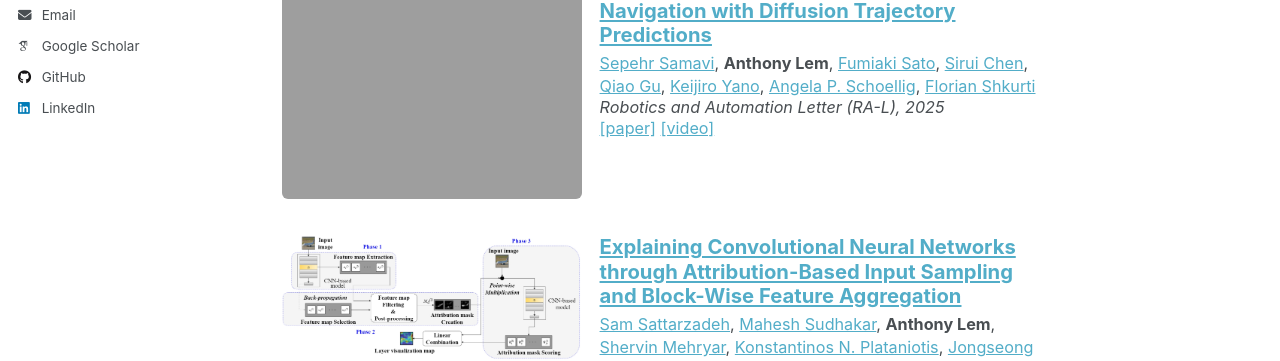
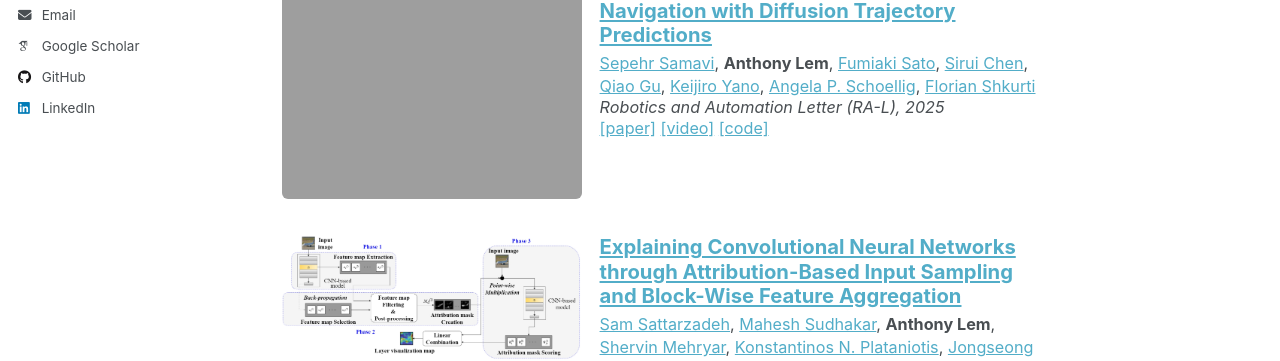
Before and after one commit to Anthonyjlem/Anthonyjlem.github.io, a Jekyll site: the page built from _pages/about.md, in a window 1280 px wide and 900 px high. Shown: the part 400-761 px from the top of the window. Built offline with Jekyll 4.4.1, drawn with Linux system fonts in a browser that asks for light colours; some web fonts are replaced; a script that is not in the unit is left out.

```diff
--- a/_includes/archive-single.html
+++ b/_includes/archive-single.html
@@ -97,8 +97,8 @@
         <p>Recommended citation: {{ post.citation }}</p>
       {% elsif post.paperurl and post.bibtexurl %}
         <p><a href=" {{ post.paperurl }} ">[paper]</a> | <a href="{{ post.bibtexurl }}">Download Bibtex</a></p>
-      {% elsif post.paperurl and post.video %}
-        <div><a href=" {{ post.paperurl }} ">[paper]</a> <a href=" {{ post.video }} ">[video]</a></div>
+      {% elsif post.paperurl and post.video and post.code%}
+        <div><a href=" {{ post.paperurl }} ">[paper]</a> <a href=" {{ post.video }} ">[video]</a> <a href=" {{ post.code }} ">[code]</a></div>
       {% elsif post.paperurl %}
         <div><a href=" {{ post.paperurl }} ">[paper]</a></div>
       {% elsif post.slidesurl and post.bibtexurl %}
```
Also changed, not shown: _publications/sicnav.md (+1 -0 lines).
